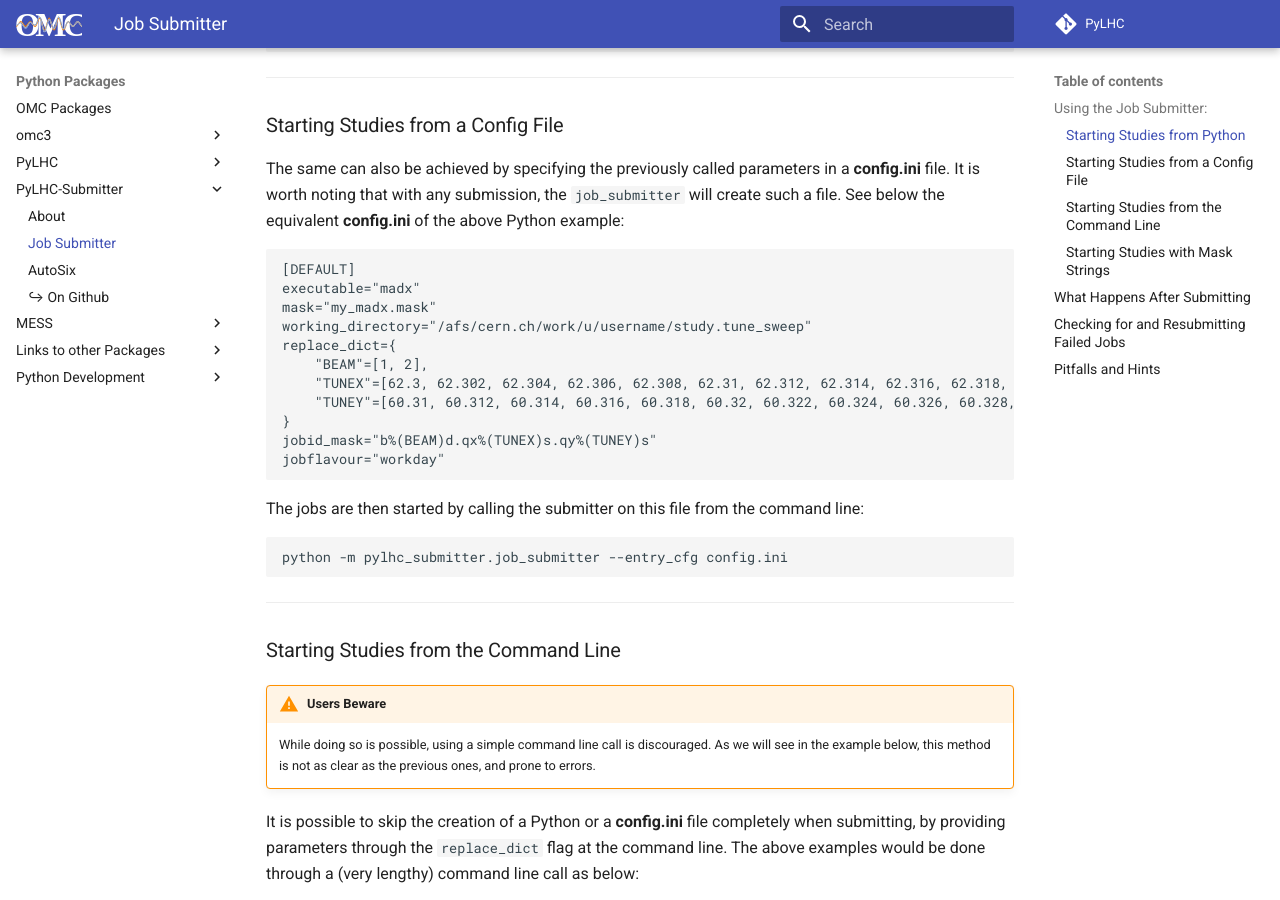
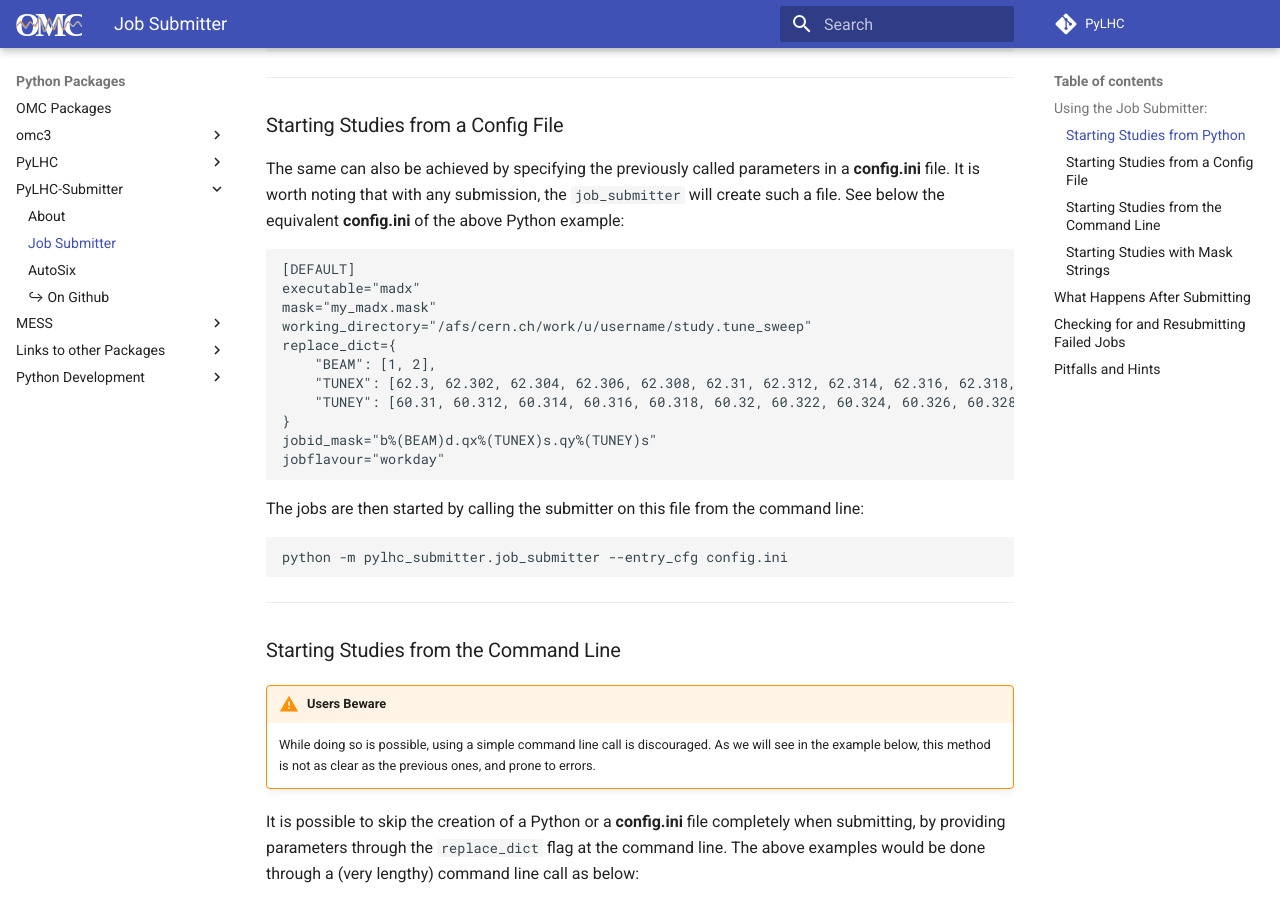
Before and after one commit to pylhc/pylhc.github.io, an MkDocs documentation site: the page built from docs/packages/pylhcsubmitter/job_submitter.md, in a window 1280 px wide and 900 px high, scrolled down 1053 px. Built offline with MkDocs 1.6.1 and Material for MkDocs 9.7.7, drawn with Linux system fonts in a browser that asks for light colours.

Commit message:
fix formatting of ini file

```diff
--- a/docs/packages/pylhcsubmitter/job_submitter.md
+++ b/docs/packages/pylhcsubmitter/job_submitter.md
@@ -102,9 +102,9 @@ executable="madx"
 mask="my_madx.mask"
 working_directory="/afs/cern.ch/work/u/username/study.tune_sweep"
 replace_dict={
-    "BEAM"=[1, 2],
-    "TUNEX"=[62.3, 62.302, 62.304, 62.306, 62.308, 62.31, 62.312, 62.314, 62.316, 62.318, 62.32],
-    "TUNEY"=[60.31, 60.312, 60.314, 60.316, 60.318, 60.32, 60.322, 60.324, 60.326, 60.328, 60.33],
+    "BEAM": [1, 2],
+    "TUNEX": [62.3, 62.302, 62.304, 62.306, 62.308, 62.31, 62.312, 62.314, 62.316, 62.318, 62.32],
+    "TUNEY": [60.31, 60.312, 60.314, 60.316, 60.318, 60.32, 60.322, 60.324, 60.326, 60.328, 60.33],
 }
 jobid_mask="b%(BEAM)d.qx%(TUNEX)s.qy%(TUNEY)s"
 jobflavour="workday"
```
